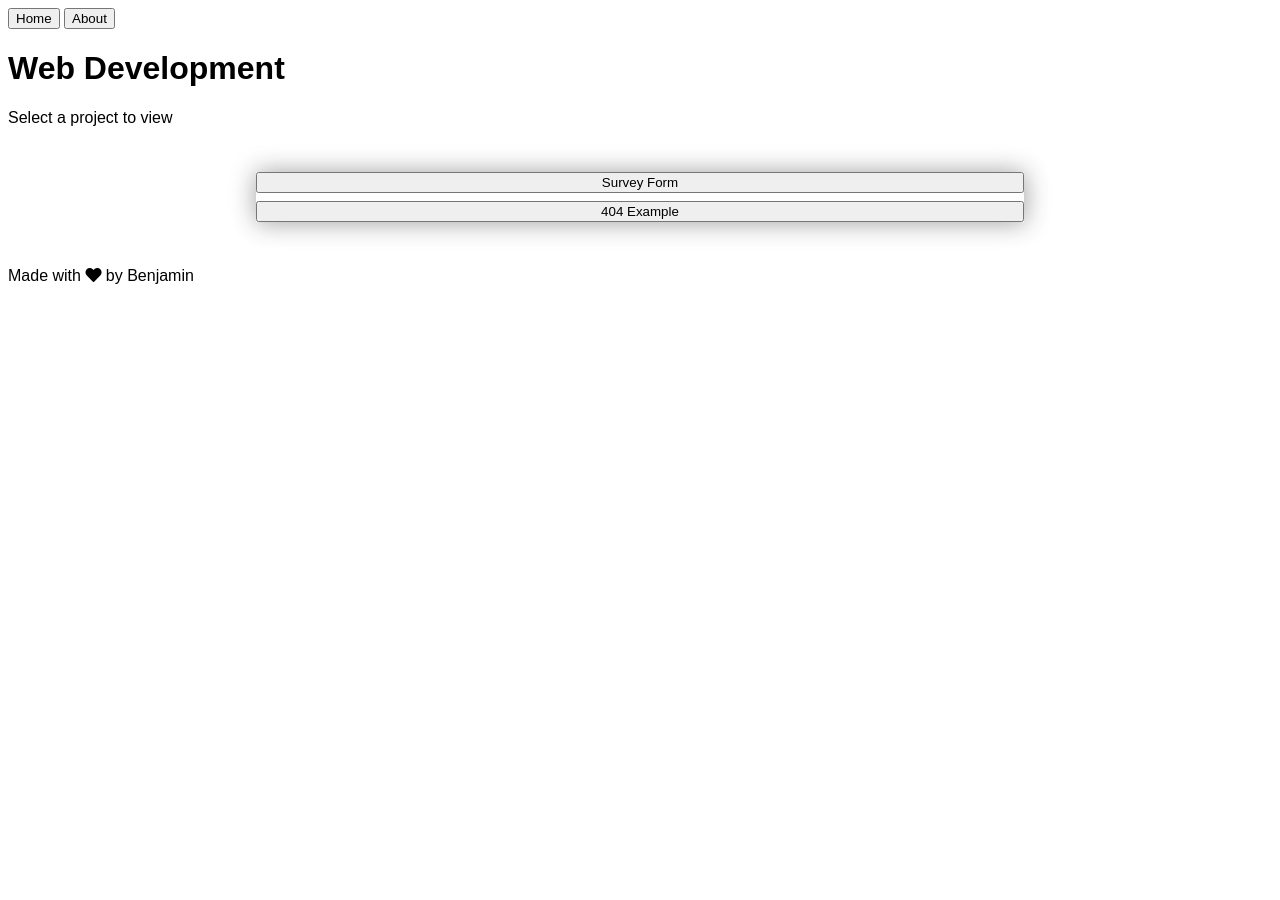
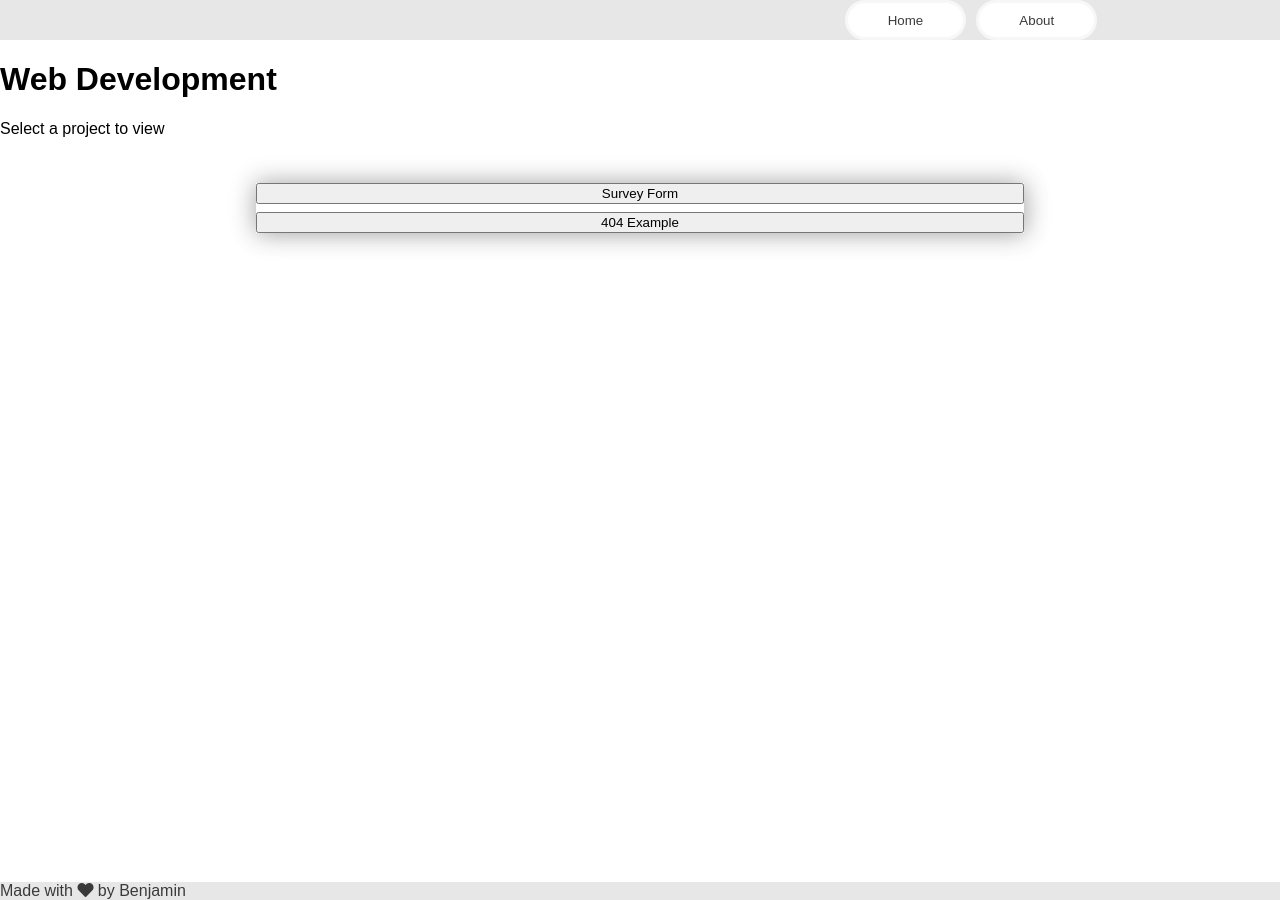
Before and after one commit to benjammin4dayz/benjammin4dayz.github.io, a Jekyll site: the page built from index.md, in a window 1280 px wide. Built offline with Jekyll 4.4.1, drawn with Linux system fonts in a browser that asks for light colours.

Commit message:
feat: style default layout

```diff
--- a/_includes/footer.html
+++ b/_includes/footer.html
@@ -1,3 +1,7 @@
+<link
+  rel="stylesheet"
+  href="{{ site.baseurl }}{{ project.url }}/assets/css/includes.css"
+/>
 <footer class="global-footer overlay">
   <span class="footer-content text-center">
     Made with <i class="fas fa-heart"></i> by Benjamin
--- a/_includes/header.html
+++ b/_includes/header.html
@@ -1,14 +1,20 @@
+<link
+  rel="stylesheet"
+  href="{{ site.baseurl }}{{ project.url }}/assets/css/includes.css"
+/>
 <header class="global-header overlay">
+  <div class="global-header-nav">
     <button
-    class="header-btn"
+      class="global-header-btn"
       onclick="window.location.href = '{{ site.baseurl }}/';"
     >
       Home
     </button>
     <button
-    class="header-btn"
+      class="global-header-btn"
       onclick="window.location.href ='{{site.baseurl}}/about';"
     >
       About
     </button>
+  </div>
 </header>
--- a/_layouts/default.html
+++ b/_layouts/default.html
@@ -15,7 +15,9 @@
       href="{{ site.url }}{{ site.baseurl }}/assets/css/global.css"
     />
   </head>
-  <body id="default-body">
-    {% include header.html %} {{ content }} {% include footer.html %}
+  <body id="default-body" style="margin: 0; padding: 0">
+    <div style="display: flex; flex-direction: column; height: 100vh">
+      {% include header.html %} {{ content }} {% include footer.html %}
+    </div>
   </body>
 </html>
--- /dev/null
+++ b/assets/css/includes.css
@@ -0,0 +1,35 @@
+.overlay {
+  background-color: var(--secondary-color);
+  opacity: 0.77;
+  width: 100%;
+  height: fit-content;
+}
+.global-header {
+  /* TODO: Prevent this from being tucked away when scrolling down */
+  position: sticky;
+  top: 0;
+  z-index: 1;
+  align-self: flex-start;
+}
+.global-footer {
+  align-self: flex-end;
+  margin-top: auto;
+}
+.global-header-nav {
+  display: grid;
+  grid-template-columns: repeat(3, 1fr);
+  grid-gap: 10px;
+  max-width: 30%;
+  margin-left: 66%;
+}
+.global-header-btn {
+  display: inline-block;
+  height: 2.5rem;
+  border-radius: 30px;
+  background-color: var(--primary-color);
+  color: var(--text-color);
+  border: 3px solid var(--tertiary-color);
+}
+.global-header-btn:hover {
+  background-color: var(--secondary-color);
+}
```
Lines whose indentation alone changed are shown as unchanged.
